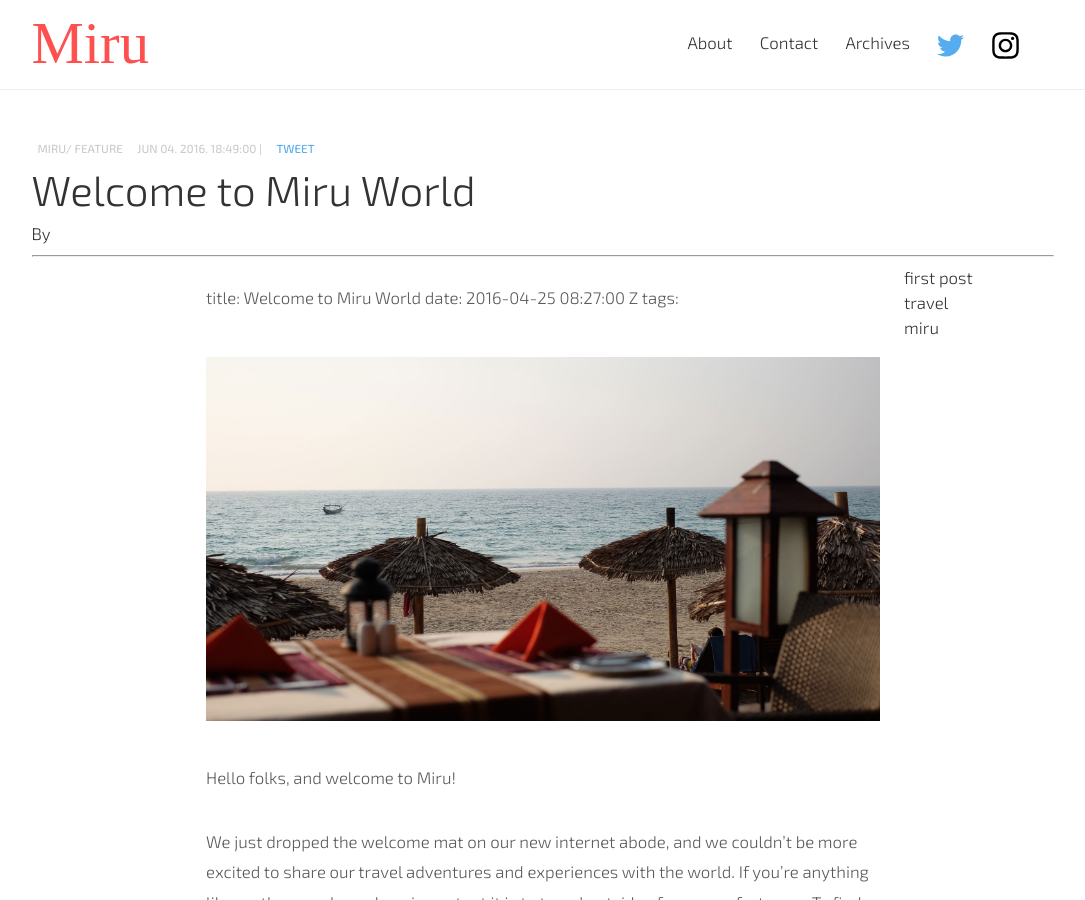
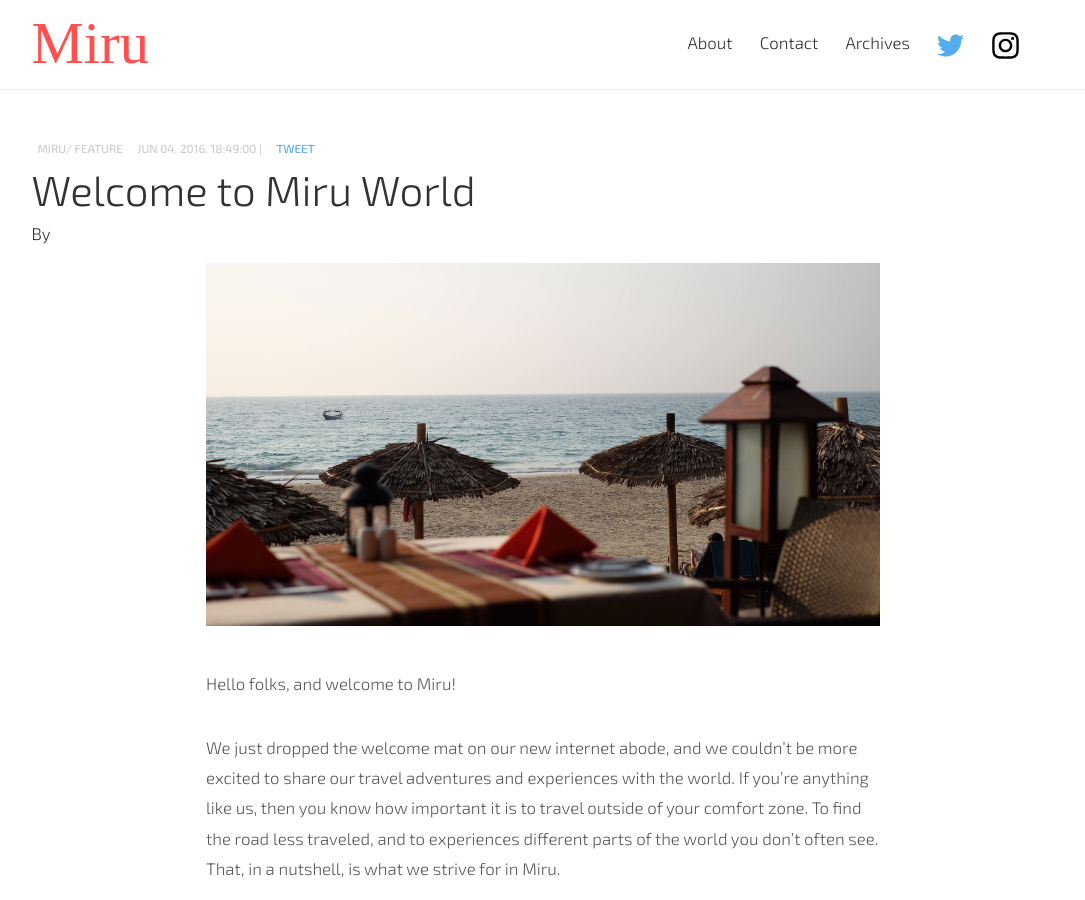
Before and after one commit to PHironaka/Miru-Blog, a Jekyll site: the page built from _posts/2016-06-04-welcome-to-miru-world.markdown, in a window 1280 px wide and 900 px high. Shown: the whole window, without its empty margins (97-1182 px from the left). Built offline with Jekyll 4.4.1, drawn with Linux system fonts in a browser that asks for light colours; some web fonts are replaced; a script that is not in the unit is left out; comment, search, counter and statistics services are not loaded.

Commit message:
Updated Welcome To Miru World

```diff
--- a/_posts/2016-06-04-welcome-to-miru-world.markdown
+++ b/_posts/2016-06-04-welcome-to-miru-world.markdown
@@ -3,15 +3,11 @@
 date: 2016-06-04 18:49:00 Z
 categories:
 - feature
----
-
----
-title: Welcome to Miru World
-date: 2016-04-25 08:27:00 Z
 tags:
+- miru
+- travel
 - first post
-- travel
-- miru
+Key:
 ---
 
 ![dogtown.jpg](/uploads/ngappy.jpg)
```
